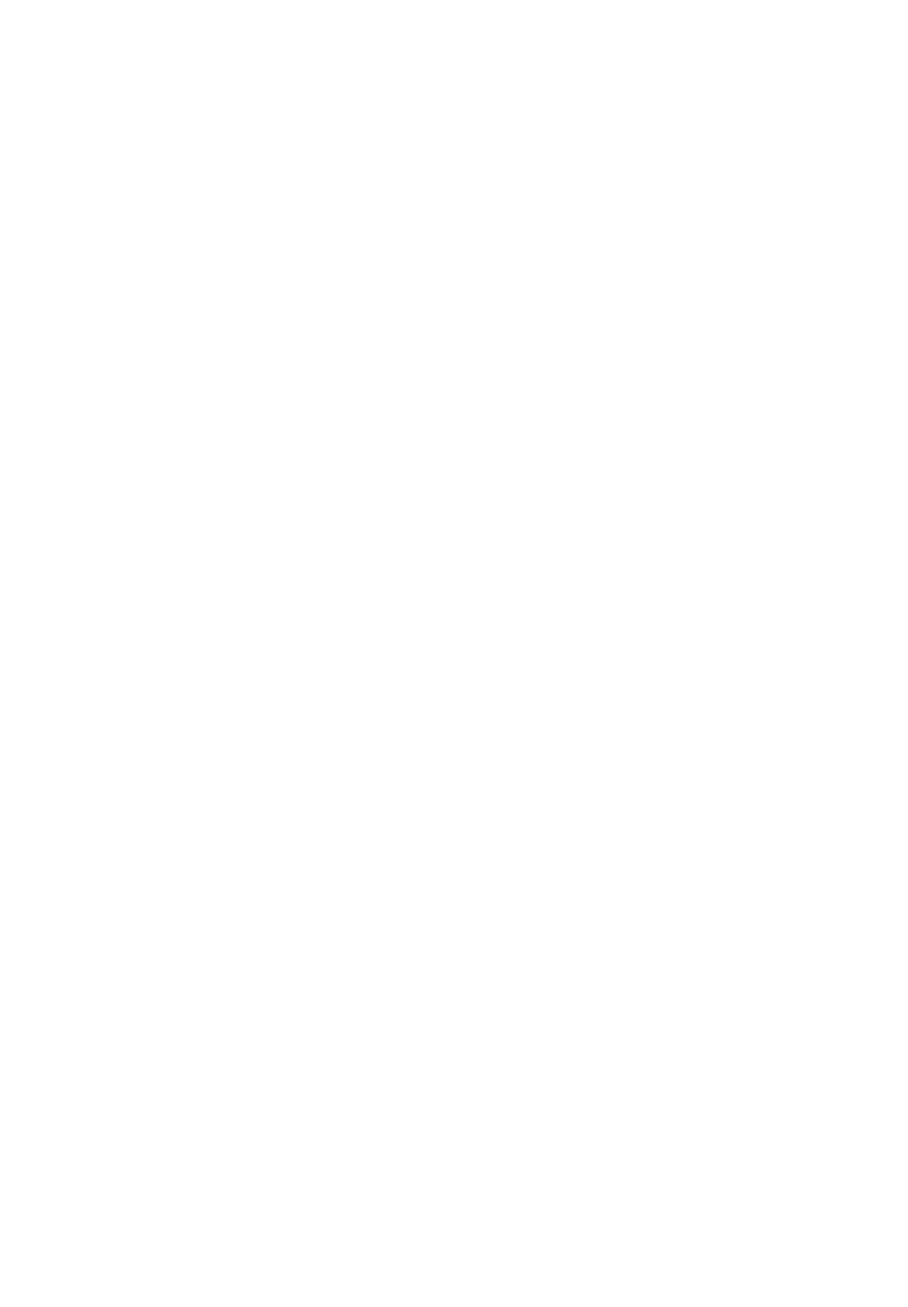
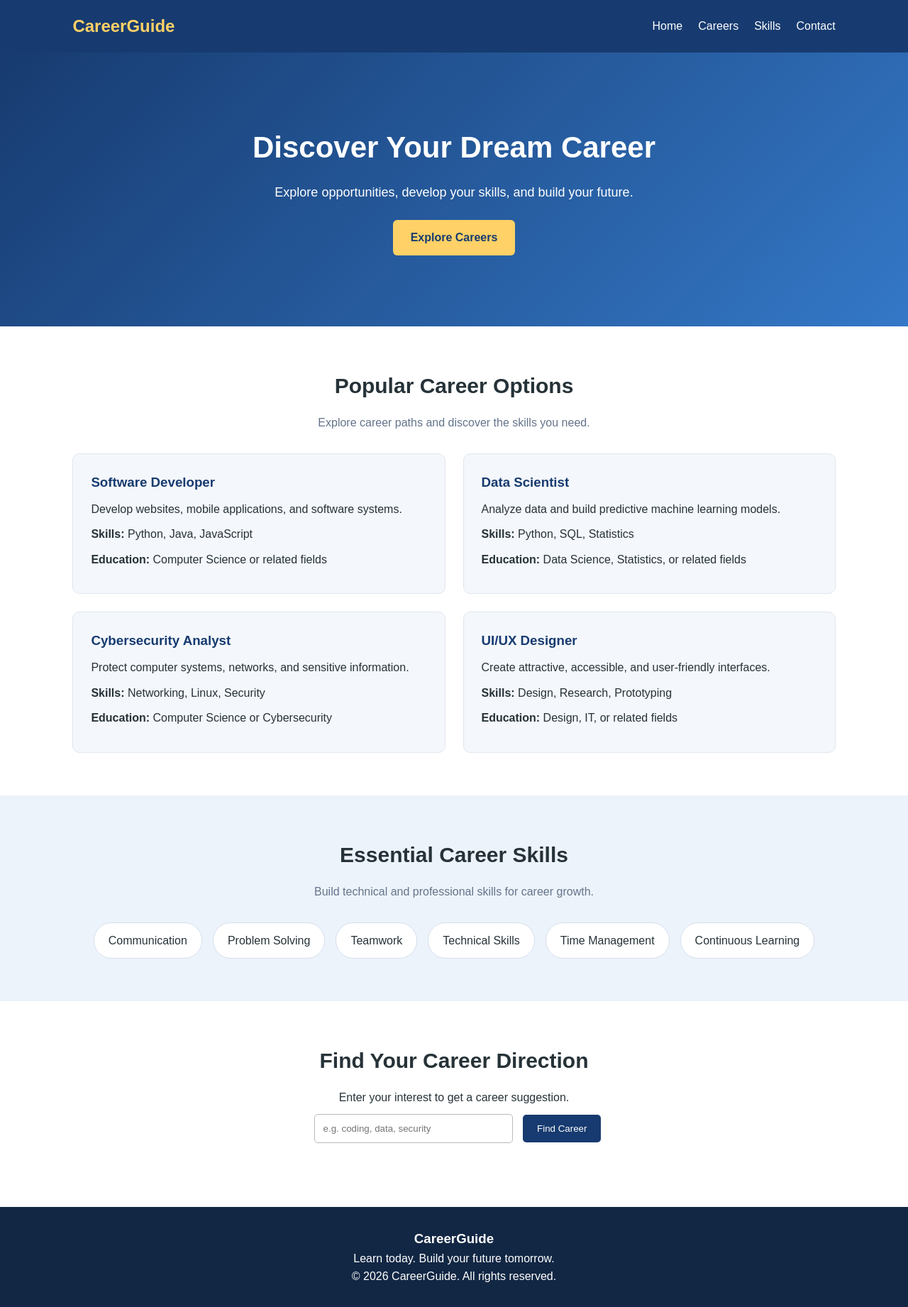
Before and after one commit to mevitechnologies/devops_practice, a plain HTML site: page index.html in a window 1280 px wide. Shown: the whole page at 71% size. Before the commit the page ends 800 px from the top, so only its background shows below. Drawn offline with Linux system fonts and the light colour scheme.

Commit message:
Update index.html
add hmtl

```diff
--- a/index.html
+++ b/index.html
@@ -9,16 +9,199 @@
     <style>
         * {
             margin: 0;
+            padding: 0;
             box-sizing: border-box;
+        }
 
+        html {
             scroll-behavior: smooth;
+        }
 
         body {
+            font-family: Arial, sans-serif;
             line-height: 1.6;
             color: #263238;
+        }
+
         header {
             background: #173b70;
+            color: white;
+            padding: 18px 8%;
+        }
 
+        nav {
+            display: flex;
+            justify-content: space-between;
+            align-items: center;
+            flex-wrap: wrap;
+            gap: 15px;
+        }
+
+        nav h2 {
+            color: #ffd166;
+        }
+
+        nav ul {
+            display: flex;
+            list-style: none;
+            gap: 22px;
+        }
+
+        nav a {
+            color: white;
+            text-decoration: none;
+        }
+
+        nav a:hover {
+            color: #ffd166;
+        }
+
+        .hero {
+            background: linear-gradient(135deg, #173b70, #3478c7);
+            color: white;
+            text-align: center;
+            padding: 100px 20px;
+        }
+
+        .hero h1 {
+            font-size: 42px;
+            margin-bottom: 15px;
+        }
+
+        .hero p {
+            font-size: 18px;
+            margin-bottom: 25px;
+        }
+
+        .btn {
+            display: inline-block;
+            background: #ffd166;
+            color: #173b70;
+            padding: 12px 25px;
+            border-radius: 6px;
+            text-decoration: none;
+            font-weight: bold;
+        }
+
+        .section {
+            padding: 60px 8%;
+            text-align: center;
+        }
+
+        .section h2 {
+            font-size: 30px;
+            margin-bottom: 15px;
+        }
+
+        .subtitle {
+            color: #64748b;
+            margin-bottom: 30px;
+        }
+
+        .career-container {
+            display: grid;
+            grid-template-columns: repeat(2, 1fr);
+            gap: 25px;
+            margin-top: 30px;
+        }
+
+        .career-card {
+            background: #f4f7fb;
+            padding: 25px;
+            border-radius: 10px;
+            text-align: left;
+            border: 1px solid #e0e7ef;
+            transition: 0.3s;
+        }
+
+        .career-card:hover {
+            transform: translateY(-5px);
+            box-shadow: 0 8px 20px #00000015;
+        }
+
+        .career-card h3 {
+            color: #173b70;
+            margin-bottom: 10px;
+        }
+
+        .career-card p {
+            margin-bottom: 10px;
+        }
+
+        .skills {
+            background: #edf3fa;
+        }
+
+        .skill-list {
+            display: flex;
+            justify-content: center;
+            flex-wrap: wrap;
+            gap: 15px;
+            margin-top: 25px;
+        }
+
+        .skill-list span {
+            background: white;
+            padding: 12px 20px;
+            border-radius: 25px;
+            border: 1px solid #d4dfed;
+        }
+
+        .career-finder input {
+            padding: 12px;
+            width: 280px;
+            max-width: 100%;
+            border: 1px solid #bbb;
+            border-radius: 5px;
+            margin: 10px;
+        }
+
+        .career-finder button {
+            padding: 12px 20px;
+            background: #173b70;
+            color: white;
+            border: none;
+            border-radius: 5px;
+            cursor: pointer;
+        }
+
+        #result {
+            margin-top: 20px;
+            font-weight: bold;
+            color: #173b70;
+        }
+
+        footer {
+            background: #122744;
+            color: white;
+            text-align: center;
+            padding: 30px 15px;
+        }
+
+        @media (max-width: 600px) {
+            nav {
+                flex-direction: column;
+            }
+
+            nav ul {
+                flex-wrap: wrap;
+                justify-content: center;
+                gap: 12px;
+            }
+
+            .hero h1 {
+                font-size: 30px;
+            }
+
+            .career-container {
+                grid-template-columns: 1fr;
+            }
+
+            .section {
+                padding: 40px 6%;
+            }
+        }
+    </style>
 </head>
 
 <body>
```
